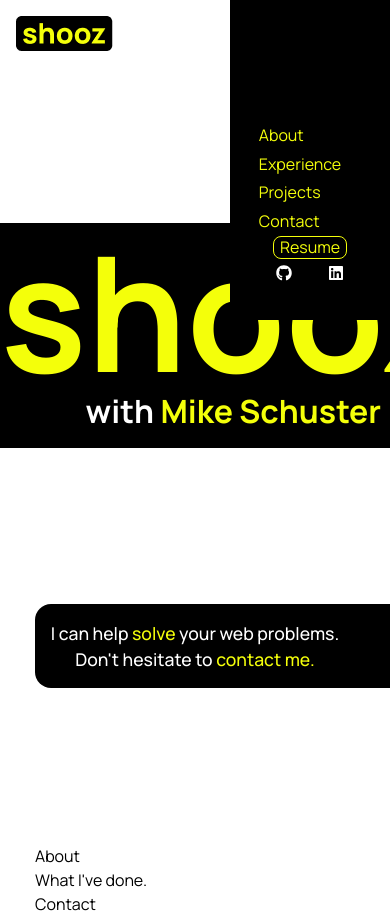
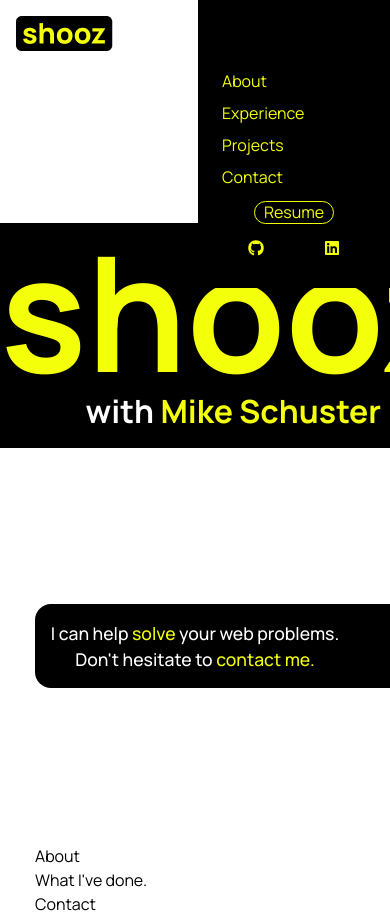
Before and after one commit to tonymichael00/shooz, a React (Create React App) app: page / in a window 390 px wide. Shown: the top 916 px of the page. Built offline with nearby package versions, Linux system fonts and the light colour scheme.

Commit message:
hamburger styled

```diff
--- a/src/Components/Sections/NavBar/HamMenu/HamMenu.scss
+++ b/src/Components/Sections/NavBar/HamMenu/HamMenu.scss
@@ -1,7 +1,7 @@
 /* TODO:  multiply units with percentage
 */
 
-$perc-width: 0.6;
+$perc-width: 0.5;
 
 #nav-icon1 {
   width: 60px * $perc-width;
--- a/src/Components/Sections/NavBar/NavBar.js
+++ b/src/Components/Sections/NavBar/NavBar.js
@@ -31,25 +31,25 @@ const NavBar = () => {
             Contact
           </a>
           <div>
-            <button>Resume</button>
-            <a className="nav-links-click" href="_self">
+            <button className="nav-links-click">Resume</button>
+            <a className="nav-links-click center-flex" href="_self">
               <svg
                 xmlns="http://www.w3.org/2000/svg"
                 viewBox="0 0 496 512"
                 height="1rem"
                 width="1rem"
-                fill="white"
+                fill="#f4ff0a"
               >
                 <path d="M165.9 397.4c0 2-2.3 3.6-5.2 3.6-3.3.3-5.6-1.3-5.6-3.6 0-2 2.3-3.6 5.2-3.6 3-.3 5.6 1.3 5.6 3.6zm-31.1-4.5c-.7 2 1.3 4.3 4.3 4.9 2.6 1 5.6 0 6.2-2s-1.3-4.3-4.3-5.2c-2.6-.7-5.5.3-6.2 2.3zm44.2-1.7c-2.9.7-4.9 2.6-4.6 4.9.3 2 2.9 3.3 5.9 2.6 2.9-.7 4.9-2.6 4.6-4.6-.3-1.9-3-3.2-5.9-2.9zM244.8 8C106.1 8 0 113.3 0 252c0 110.9 69.8 205.8 169.5 239.2 12.8 2.3 17.3-5.6 17.3-12.1 0-6.2-.3-40.4-.3-61.4 0 0-70 15-84.7-29.8 0 0-11.4-29.1-27.8-36.6 0 0-22.9-15.7 1.6-15.4 0 0 24.9 2 38.6 25.8 21.9 38.6 58.6 27.5 72.9 20.9 2.3-16 8.8-27.1 16-33.7-55.9-6.2-112.3-14.3-112.3-110.5 0-27.5 7.6-41.3 23.6-58.9-2.6-6.5-11.1-33.3 2.6-67.9 20.9-6.5 69 27 69 27 20-5.6 41.5-8.5 62.8-8.5s42.8 2.9 62.8 8.5c0 0 48.1-33.6 69-27 13.7 34.7 5.2 61.4 2.6 67.9 16 17.7 25.8 31.5 25.8 58.9 0 96.5-58.9 104.2-114.8 110.5 9.2 7.9 17 22.9 17 46.4 0 33.7-.3 75.4-.3 83.6 0 6.5 4.6 14.4 17.3 12.1C428.2 457.8 496 362.9 496 252 496 113.3 383.5 8 244.8 8zM97.2 352.9c-1.3 1-1 3.3.7 5.2 1.6 1.6 3.9 2.3 5.2 1 1.3-1 1-3.3-.7-5.2-1.6-1.6-3.9-2.3-5.2-1zm-10.8-8.1c-.7 1.3.3 2.9 2.3 3.9 1.6 1 3.6.7 4.3-.7.7-1.3-.3-2.9-2.3-3.9-2-.6-3.6-.3-4.3.7zm32.4 35.6c-1.6 1.3-1 4.3 1.3 6.2 2.3 2.3 5.2 2.6 6.5 1 1.3-1.3.7-4.3-1.3-6.2-2.2-2.3-5.2-2.6-6.5-1zm-11.4-14.7c-1.6 1-1.6 3.6 0 5.9 1.6 2.3 4.3 3.3 5.6 2.3 1.6-1.3 1.6-3.9 0-6.2-1.4-2.3-4-3.3-5.6-2z" />
               </svg>
             </a>
-            <a className="nav-links-click" href="_self">
+            <a className="nav-links-click center-flex" href="_self">
               <svg
                 xmlns="http://www.w3.org/2000/svg"
                 viewBox="0 0 448 512"
                 height="1rem"
                 width="1rem"
-                fill="white"
+                fill="#f4ff0a"
               >
                 <path d="M416 32H31.9C14.3 32 0 46.5 0 64.3v383.4C0 465.5 14.3 480 31.9 480H416c17.6 0 32-14.5 32-32.3V64.3c0-17.8-14.4-32.3-32-32.3zM135.4 416H69V202.2h66.5V416zm-33.2-243c-21.3 0-38.5-17.3-38.5-38.5S80.9 96 102.2 96c21.2 0 38.5 17.3 38.5 38.5 0 21.3-17.2 38.5-38.5 38.5zm282.1 243h-66.4V312c0-24.8-.5-56.7-34.5-56.7-34.6 0-39.9 27-39.9 54.9V416h-66.4V202.2h63.7v29.2h.9c8.9-16.8 30.6-34.5 62.9-34.5 67.2 0 79.7 44.3 79.7 101.9V416z" />
               </svg>
--- a/src/Components/Sections/NavBar/NavBar.scss
+++ b/src/Components/Sections/NavBar/NavBar.scss
@@ -2,6 +2,7 @@
 */
 
 $mobile-width: 75rem;
+$ham-spacing: 0.5rem;
 // 35rem
 
 header {
@@ -42,8 +43,8 @@ nav {
   z-index: 1;
   &-click {
     @media (max-width: $mobile-width) {
-      display: block;
       color: var(--yellow);
+      // padding: $ham-spacing;
     }
   }
 
@@ -66,26 +67,44 @@ nav {
       flex-direction: column;
       justify-content: flex-end;
       position: absolute;
-      padding: 1.8rem;
+      padding: 1rem;
       border-bottom-left-radius: 0.7rem;
       right: var(--nav-spacing);
       // top: var(--nav-spacing);
       top: 0rem;
-      width: 10rem;
+      width: 12rem;
       right: 0;
-      height: 20rem;
+      height: 18rem;
       background-color: black;
-      line-height: 1.8;
+      line-height: 1;
+    }
+    a {
+      padding: $ham-spacing;
+    }
+    a:hover {
+      text-decoration-line: underline;
+      text-decoration-color: var(--blue);
     }
     div {
       display: grid;
       grid-template-columns: 1fr 1fr;
-      grid-template-rows: min-content min-content;
+      grid-template-rows: auto auto;
+      gap: $ham-spacing;
+      padding: $ham-spacing;
 
       //github, linkedin links
       a {
         text-align: center;
         line-height: 2;
+        width: fit-content;
+        margin: auto;
+        // display: block;
+        svg {
+          fill: var(--yellow);
+          &:hover {
+            fill: var(--blue);
+          }
+        }
       }
       //resume button is top row
       button {
@@ -95,10 +114,13 @@ nav {
         text-align: center;
         background-color: transparent;
         border: 0.1rem solid var(--yellow);
-        border-radius: 0.5rem;
+        border-radius: 99rem;
         color: var(--yellow);
-        width: fit-content;
+        width: 5rem;
         line-height: 1.2;
+      }
+      button:hover {
+        border-color: var(--blue);
       }
     }
   }
```
